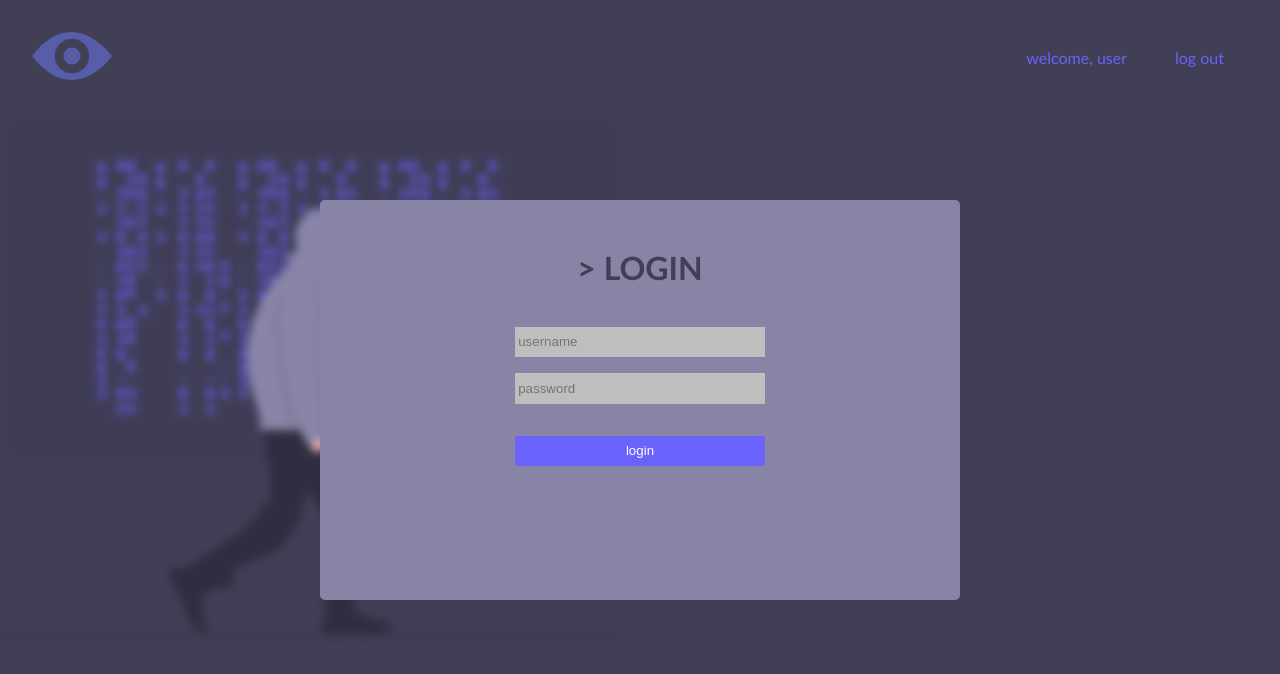
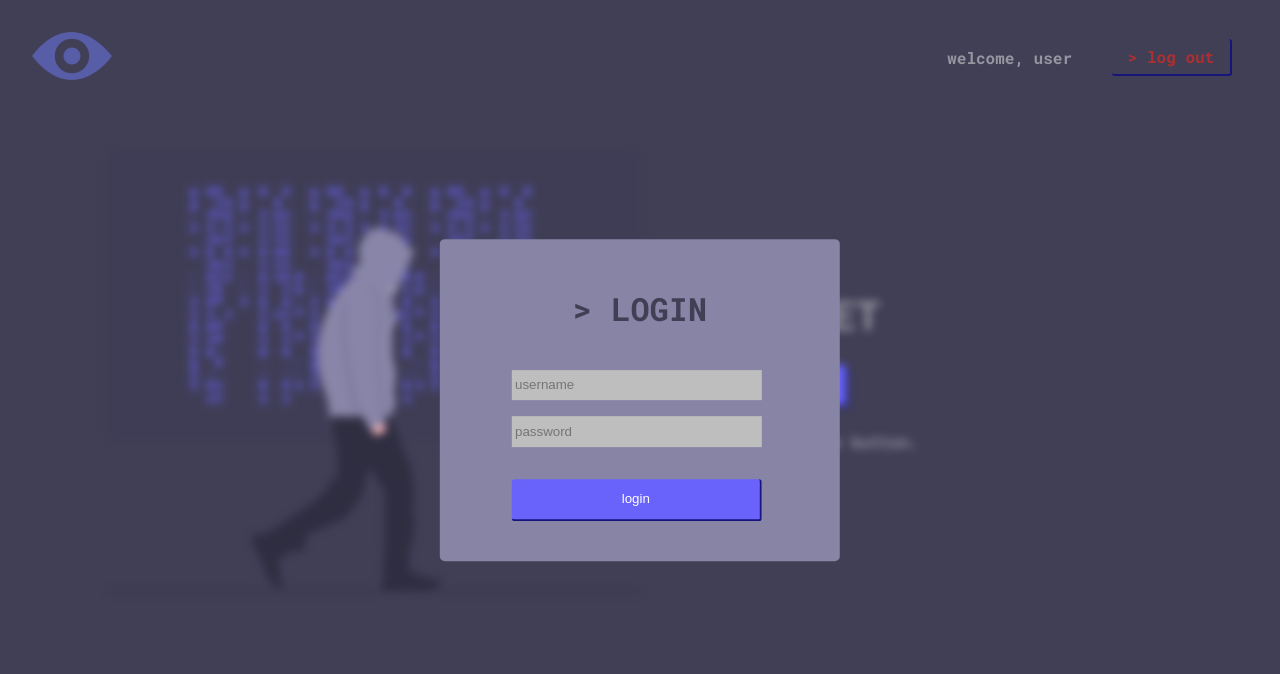
Before and after one commit to supercode-bootcamps/js-vertiefung-login-projekt-jennifermehren, a plain HTML site: page index.html in a window 1280 px wide. Drawn offline with nearby package versions, Linux system fonts and the light colour scheme.

Commit message:
last commit

```diff
--- a/assets/css/style.css
+++ b/assets/css/style.css
@@ -1,3 +1,5 @@
+@import url('https://fonts.googleapis.com/css2?family=Roboto+Mono:wght@700&display=swap');
+
 * {
   padding: 0;
   margin: 0;
@@ -6,9 +8,9 @@
 }
 
 body {
-  color: rgb(105, 99, 251);
+  color: rgb(150, 150, 160);
   background-color: rgb(65, 63, 86);
-  font-family: "Gill Sans", "Gill Sans MT", Calibri, "Trebuchet MS", sans-serif;
+  font-family: 'Roboto Mono', monospace;
 }
 
 a {
@@ -36,6 +38,17 @@ ul {
 li {
   margin-right: 2rem;
   padding: 0.5rem;
+  min-width: 120px;
+  text-align: center;
+}
+
+#logout{
+  border-right: 2px solid #18147c;
+  border-bottom: 2px solid #18147c;
+  padding: .4rem;
+  color: rgb(175, 47, 47);
+  border-radius: 3px;
+  text-align: center;
 }
 
 button {
@@ -44,19 +57,17 @@ button {
   border-radius: 3px;
   line-height: 1.5rem;
   margin: 1.5rem 0.5rem;
-  padding: 0.2rem;
+  padding: 0.5rem;
+  border-right: 2px solid #18147c;
+  border-bottom: 2px solid #18147c;
 }
 
 button:hover,
 #logout:hover {
-  border-right: 2px solid rgb(105, 99, 251);
-  border-bottom: 2px solid rgb(105, 99, 251);
-  position: relative;
-  bottom: -0.1rem;
-  right: -0.1rem;
+  border: none;
+  border-left: 2px solid #2e5b4c;
+  border-top: 2px solid #2e5b4c;
   background-color: rgb(154, 199, 132);
-  color: rgb(65, 63, 86);
-  border-radius: 3px;
 }
 
 main {
@@ -66,22 +77,37 @@ main {
 
 .hero {
   display: flex;
-  justify-content: left;
+  justify-content: center;
   align-items: center;
+  margin: 3rem;
+}
+
+
+.hero h1{
+  font-size: 2.5rem;
 }
 
 .right-box {
   width: 50%;
-  margin: 1rem;
+}
+
+#button-cont{
+  height: 3rem;
+  margin-top: 2rem;
 }
 
 .right-box button {
   width: 200px;
-  margin-left: 0;
+}
+
+.left-box{
+  display: flex;
+  width: 50%;
 }
 
 .left-box img {
   width: 90%;
+  margin-left: auto;
 }
 
 .modal {
@@ -89,19 +115,22 @@ main {
   top: 50%;
   left: 50%;
   transform: translate(-50%, -50%);
-  padding: 1rem;
+  padding: 1rem 4rem;
   justify-content: center;
-  display: flex;
-  height: 50vh;
-  width: 50vw;
   border-radius: 5px;
   background-color: rgb(135, 132, 165);
   color: rgb(65, 63, 86);
+  display: flex;
 }
 
 .modal h1 {
   margin: 2rem;
   text-align: center;
+}
+
+form{
+width: calc(250px + 1rem + 0.4rem);
+justify-content: center;
 }
 
 input {
--- a/assets/js/main.js
+++ b/assets/js/main.js
@@ -6,25 +6,20 @@ const users = [
 
 const hero = document.querySelector(".hero");
 const modal = document.querySelector(".modal");
-let user = document.querySelector("#user");
-let password = document.querySelector("#password");
-let subBtn = document.querySelector("#subm-btn");
-let logOut = document.querySelector("#logout");
-let note = document.querySelector("#note");
-let welcome = document.querySelector("#welcome-name");
+const user = document.querySelector("#user");
+const password = document.querySelector("#password");
+const subBtn = document.querySelector("#subm-btn");
+const logOut = document.querySelector("#logout");
+const note = document.querySelector("#note");
+const welcome = document.querySelector("#welcome-name");
 let passwordCounter = 0;
 
-
-
-
-
-// ========= Cookie Abfrage ===========
+// ========= Cookie Abfrage bei Seitenaufruf ===========
 
 let cpassword = getCookie("password");
 let cUser = getCookie("username");
 
-
-if (cpassword == "wrong"){
+if (cpassword == "wrong") {
   modal.querySelector("h1").innerText = "Login zur Zeit nicht möglich";
   user.classList.add("notVisible");
   password.classList.add("notVisible");
@@ -32,16 +27,13 @@ if (cpassword == "wrong"){
   hero.classList.add("filterOn");
 }
 
-if (cUser != ""){
+if (cUser != "") {
   modal.classList.add("notVisible");
   welcome.innerHTML = `Welcome , ${cUser}`;
   hero.classList.remove("filterOn");
-}
-else{
+} else {
   hero.classList.add("filterOn");
 }
-
-
 
 // ============== LogIN ===================
 
@@ -50,26 +42,23 @@ subBtn.addEventListener("click", (e) => {
 
   let userVal = user.value.toLowerCase();
 
-  const userDates = users.find(item => item.name === userVal);
+  const userDates = users.find((item) => item.name === userVal);
 
-
-  if (userDates){
+  if (userDates) {
     const userName = userDates.name;
     const userPassword = Object.values(userDates).includes(password.value);
     passwordCounter++;
 
-    if (userPassword){
+    if (userPassword) {
       setCookie("username", userName, 365);
       welcome.innerHTML = `Welcome , ${userName}`;
       modal.style.visibility = "hidden";
       hero.style.filter = "none";
-
-    } else{
-      if(passwordCounter < 3){
+    } else {
+      if (passwordCounter < 3) {
         password.style.color = "red";
         password.value = "falsches Passwort";
-
-    } else{
+      } else {
         user.disabled = true;
         password.disabled = true;
         subBtn.disabled = true;
@@ -77,30 +66,29 @@ subBtn.addEventListener("click", (e) => {
         setCookie("password", "wrong", 0.000116);
       }
     }
-
-  } else{
+  } else {
     user.style.color = "red";
     user.value = "BN nicht vergeben";
     password.value = "";
   }
-
 });
 
+// ------------ allgemeine Cookie-Funktionen
 
 function setCookie(cname, cvalue, exdays) {
   var d = new Date();
-  d.setTime(d.getTime() + (exdays*24*60*60*1000));
-  var expires = "expires="+ d.toUTCString();
+  d.setTime(d.getTime() + exdays * 24 * 60 * 60 * 1000);
+  var expires = "expires=" + d.toUTCString();
   document.cookie = cname + "=" + cvalue + ";" + expires + ";path=/";
 }
 
 function getCookie(cname) {
   var name = cname + "=";
   var decodedCookie = decodeURIComponent(document.cookie);
-  var ca = decodedCookie.split(';');
-  for(var i = 0; i <ca.length; i++) {
+  var ca = decodedCookie.split(";");
+  for (var i = 0; i < ca.length; i++) {
     var c = ca[i];
-    while (c.charAt(0) == ' ') {
+    while (c.charAt(0) == " ") {
       c = c.substring(1);
     }
     if (c.indexOf(name) == 0) {
@@ -110,13 +98,13 @@ function getCookie(cname) {
   return "";
 }
 
-function deleteCookie(name){
+function deleteCookie(name) {
   document.cookie = name + "=0; expires=Thu, 18 Dec 2013 12:00:00 UTC; path=/";
 }
 
 // ========== LogOut ===================
 
-logOut.addEventListener("click",() => {
+logOut.addEventListener("click", () => {
   deleteCookie("username");
   location.reload();
-})
+});
--- a/index.html
+++ b/index.html
@@ -12,7 +12,7 @@
         <nav>
             <ul>
                 <li id="welcome-name">welcome, user</li>
-                <li id="logout"><a href="#">log out</a></li>
+                <li id="logout"><a href="#">> log out</a></li>
             </ul>
         </nav>
     </header>
@@ -24,8 +24,8 @@
             <div class="right-box">
                 <div>
                     <h1>TOP SECRET</h1>
+                    <button id="secret-btn">> SECRET CONTENT</button>
                     <p>You may not click the button.</p>
-                    <button id="secret-btn">>SECRET CONTENT</button>
                 </div>
             </div>
         </section>
@@ -34,11 +34,11 @@
                 <h1>> LOGIN</h1>
                 <input type="text" name="username" id="user" placeholder="username">
                 <br>
-                <input type="text" name="password" id="password" placeholder="password">
+                <input type="password" name="password" id="password" placeholder="password">
                 <br>
+                <button id="subm-btn">login</button>
                 <p id="note"></p>
-                <button id="subm-btn">login</button>
-            </form>
+              </form>
         </div>
     </main>
     <script src="https://cdn.jsdelivr.net/npm/bootstrap@5.0.0-beta2/dist/js/bootstrap.bundle.min.js" integrity="sha384-b5kHyXgcpbZJO/tY9Ul7kGkf1S0CWuKcCD38l8YkeH8z8QjE0GmW1gYU5S9FOnJ0" crossorigin="anonymous"></script>
```
Lines whose indentation alone changed are shown as unchanged.
